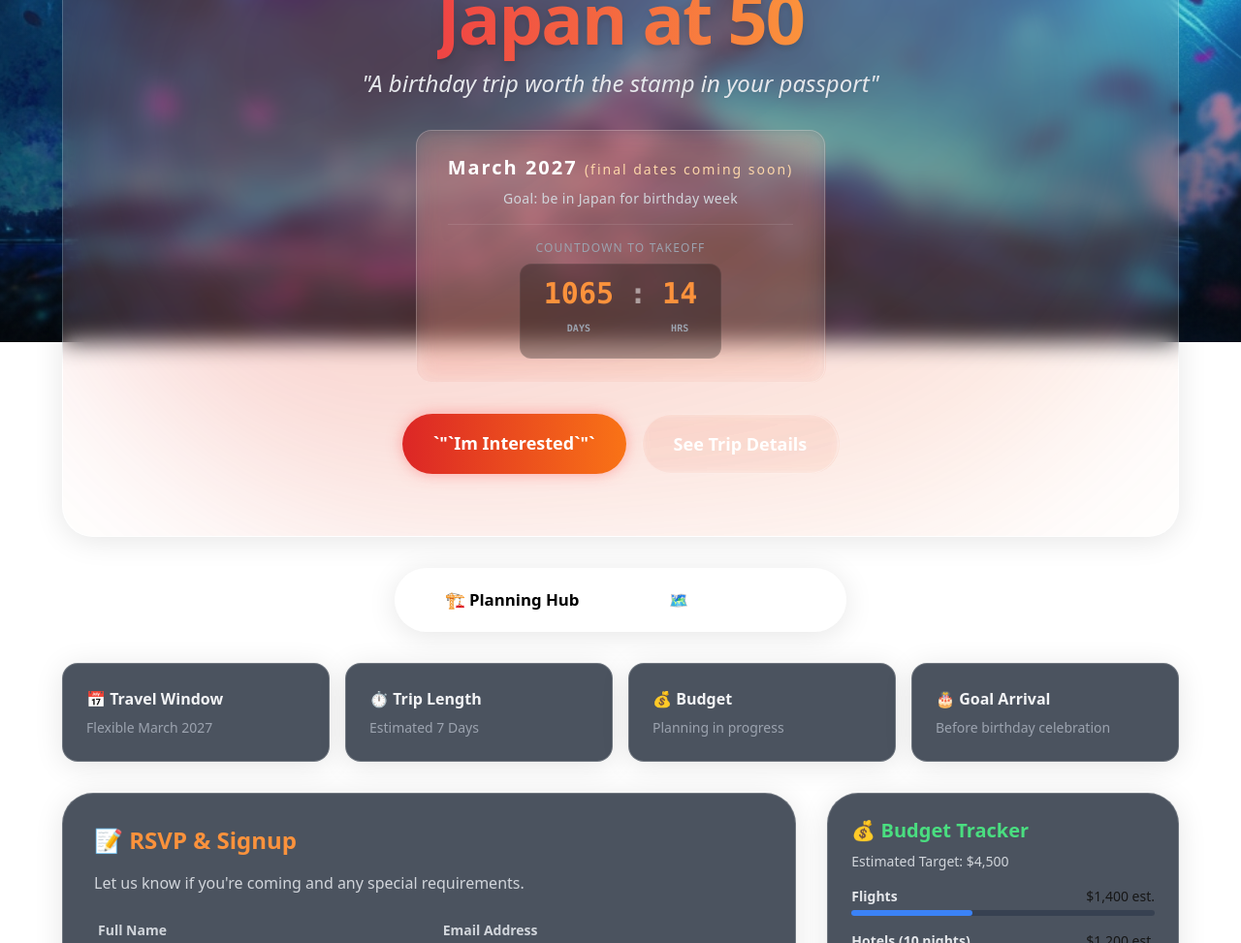
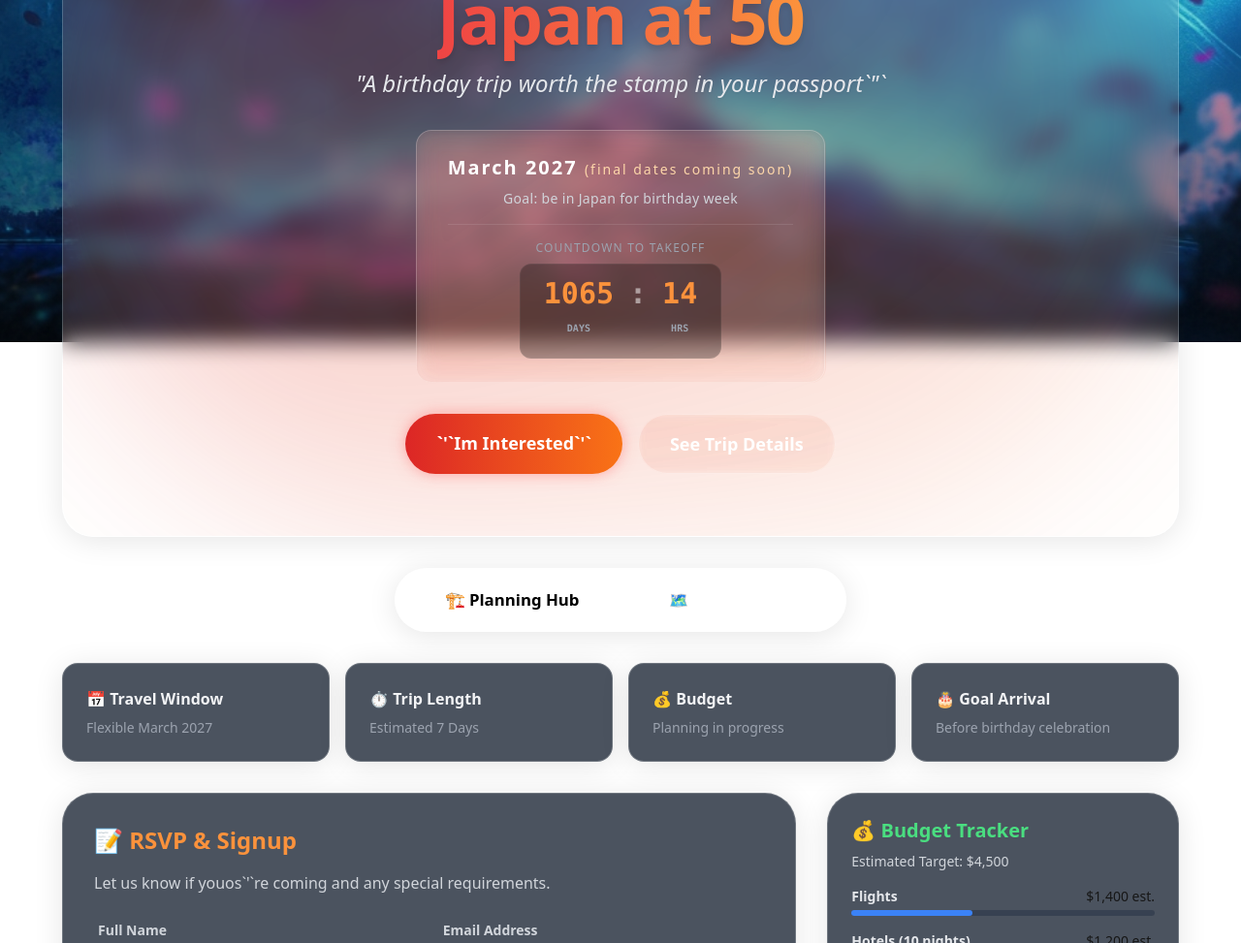
Before and after one commit to MarcelDWill/my-static-site, a Next.js app: page /bash in a window 1280 px wide. Shown: the part 447-1420 px from the top of the page at 97% size. Built offline with nearby package versions, Linux system fonts and the light colour scheme.

Commit message:
Further manual adjustments to text formatting

```diff
--- a/app/bash/components/PlanningHub.tsx
+++ b/app/bash/components/PlanningHub.tsx
@@ -61,7 +61,7 @@ export default function PlanningHub() {
       {/* Signup Form Card */}
       <div className="glass bg-white/80 dark:bg-gray-800/80 p-8 rounded-[2rem] shadow-xl md:col-span-2">
         <h3 className="text-2xl font-bold mb-4 text-orange-600 dark:text-orange-400">📝 RSVP & Signup</h3>
-        <p className="text-gray-600 dark:text-gray-300 mb-6">Let us know if you&apos;re coming and any special requirements.</p>
+        <p className="text-gray-600 dark:text-gray-300 mb-6">Let us know if youos`&apos;`re coming and any special requirements.</p>
         <form className="space-y-5" onSubmit={submitForm}>
           <div className="grid grid-cols-1 md:grid-cols-2 gap-5">
             <div className="space-y-1">
@@ -81,7 +81,7 @@ export default function PlanningHub() {
               <option value="">Select an option...</option>
               <option value="valid">✅ I have a valid passport</option>
               <option value="expired">🕰️ My passport is expired</option>
-              <option value="none">❌ I don&apos;t have a passport yet</option>
+              <option value="none">❌ I don`&apos;`t have a passport yet</option>
               <option value="renewing">⏳ I am currently renewing/applying</option>
             </select>
           </div>
--- a/app/bash/layout.tsx
+++ b/app/bash/layout.tsx
@@ -29,7 +29,7 @@ export default function BashLayout({ children }: { children: React.ReactNode })
             </h1>
 
             <p className="text-xl md:text-2xl text-gray-200 font-light mb-8 italic drop-shadow-sm">
-              &quot;A birthday trip worth the stamp in your passport&quot;
+              &quot;A birthday trip worth the stamp in your passport`&quot;`
             </p>
 
             <div className="bg-white/10 backdrop-blur-md rounded-2xl px-8 py-6 border border-white/20 shadow-inner w-full md:w-auto mb-8">
@@ -56,7 +56,7 @@ export default function BashLayout({ children }: { children: React.ReactNode })
             {/* Call to Action Buttons */}
             <div className="flex flex-col sm:flex-row gap-4 w-full md:w-auto justify-center">
                <Link href="/bash" className="px-8 py-4 bg-gradient-to-r from-red-600 to-orange-500 hover:from-red-500 hover:to-orange-400 text-white font-bold rounded-full shadow-[0_0_15px_rgba(255,100,100,0.5)] transition-all hover:scale-105 text-lg">
-                 `&quot;`Im Interested`&quot;`
+                 `&apos;`Im Interested`&apos;`
                </Link>
                <Link href="/bash/final-guide" className="px-8 py-4 bg-white/10 hover:bg-white/20 border border-white/30 text-white font-bold rounded-full transition-all hover:scale-105 text-lg backdrop-blur-sm">
                  See Trip Details
```
